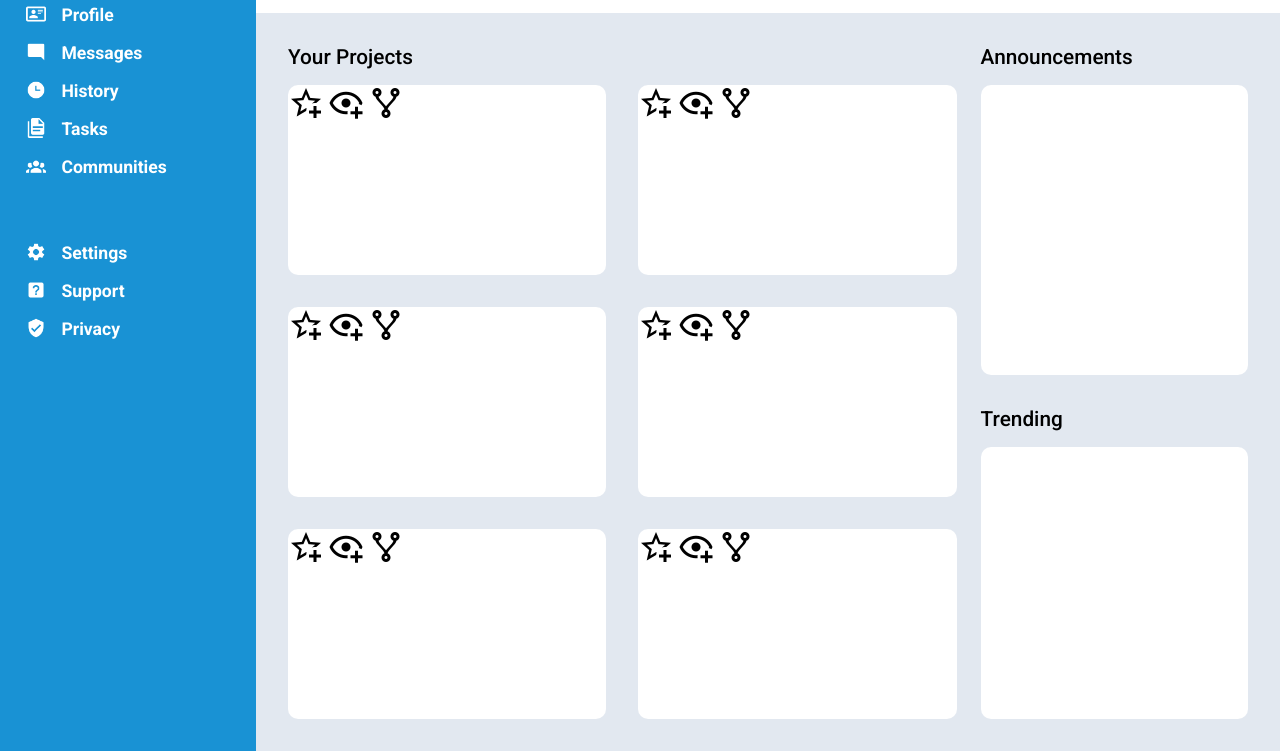
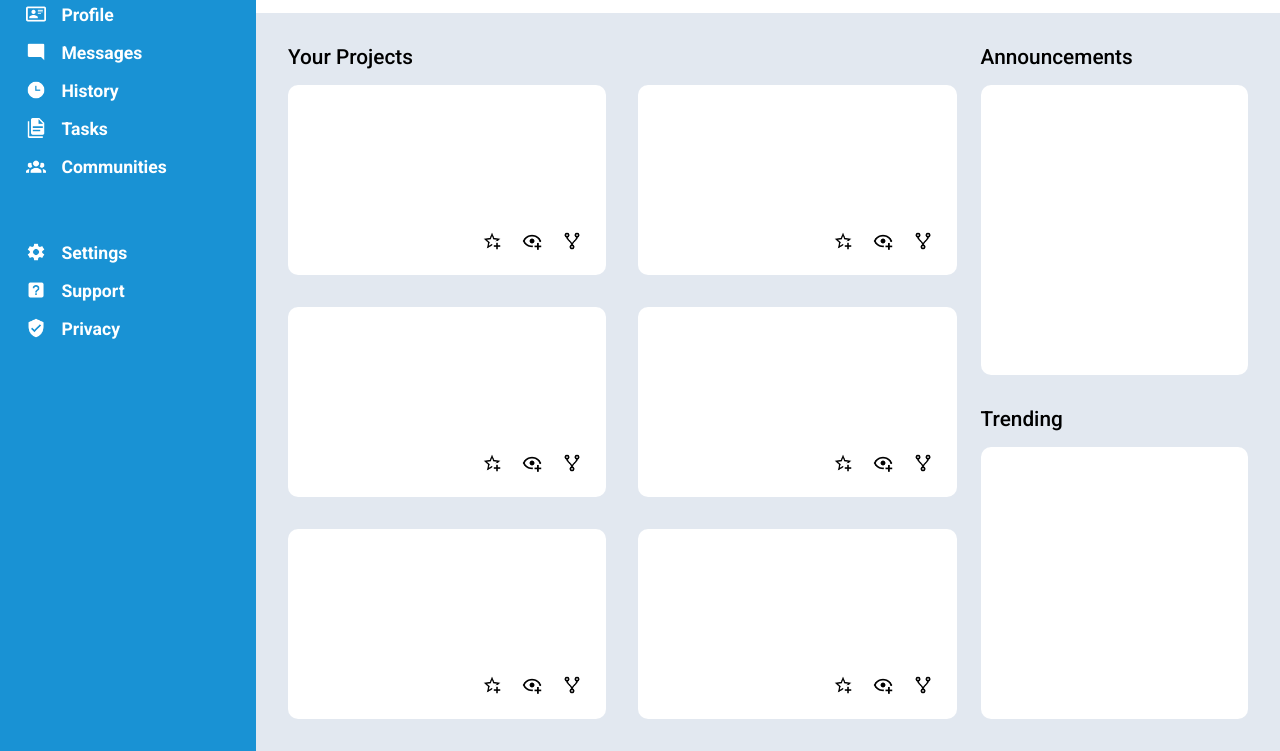
Before and after one commit to Samuelodan/admin-dashboard, a plain HTML site: page index.html in a window 1280 px wide. Shown: the part 137-888 px from the top of the page. Drawn offline with Linux system fonts and the light colour scheme.

Commit message:
Position card icons in the bottom right

```diff
--- a/styles/style.scss
+++ b/styles/style.scss
@@ -203,6 +203,22 @@ article {
         height: 190px;
         background-color: $white;
         border-radius: 10px;
+        padding: 1.5rem;
+        position: relative;
+
+        .corner-icons {
+          width: 100px;
+          display: flex;
+          justify-content: space-between;
+          //border: 2px solid red;
+          position: absolute;
+          right: 24px;
+          bottom: 24px;
+
+          img {
+            height: 20px;
+          }
+        }
       }
 
 
```
Also changed, not shown: styles/style.css, 1 other file.
